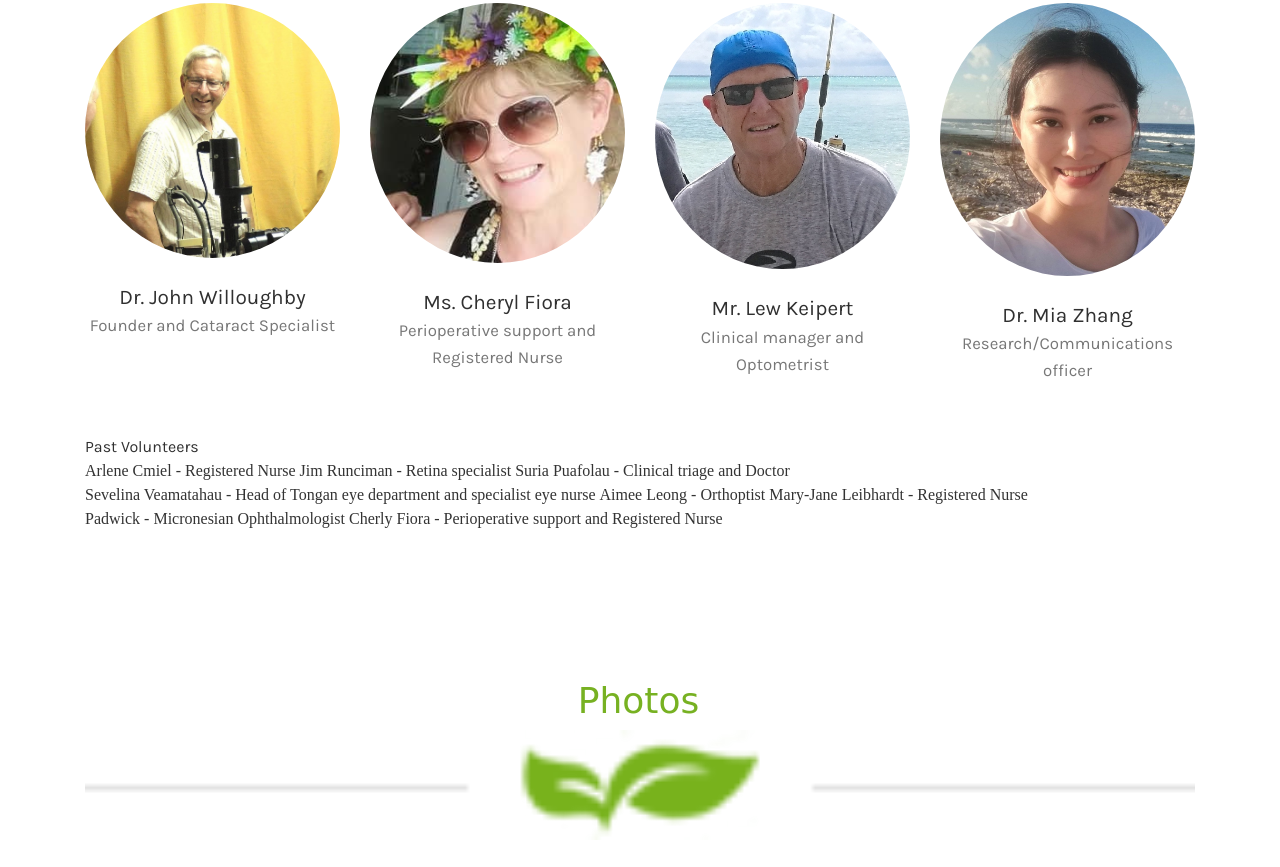
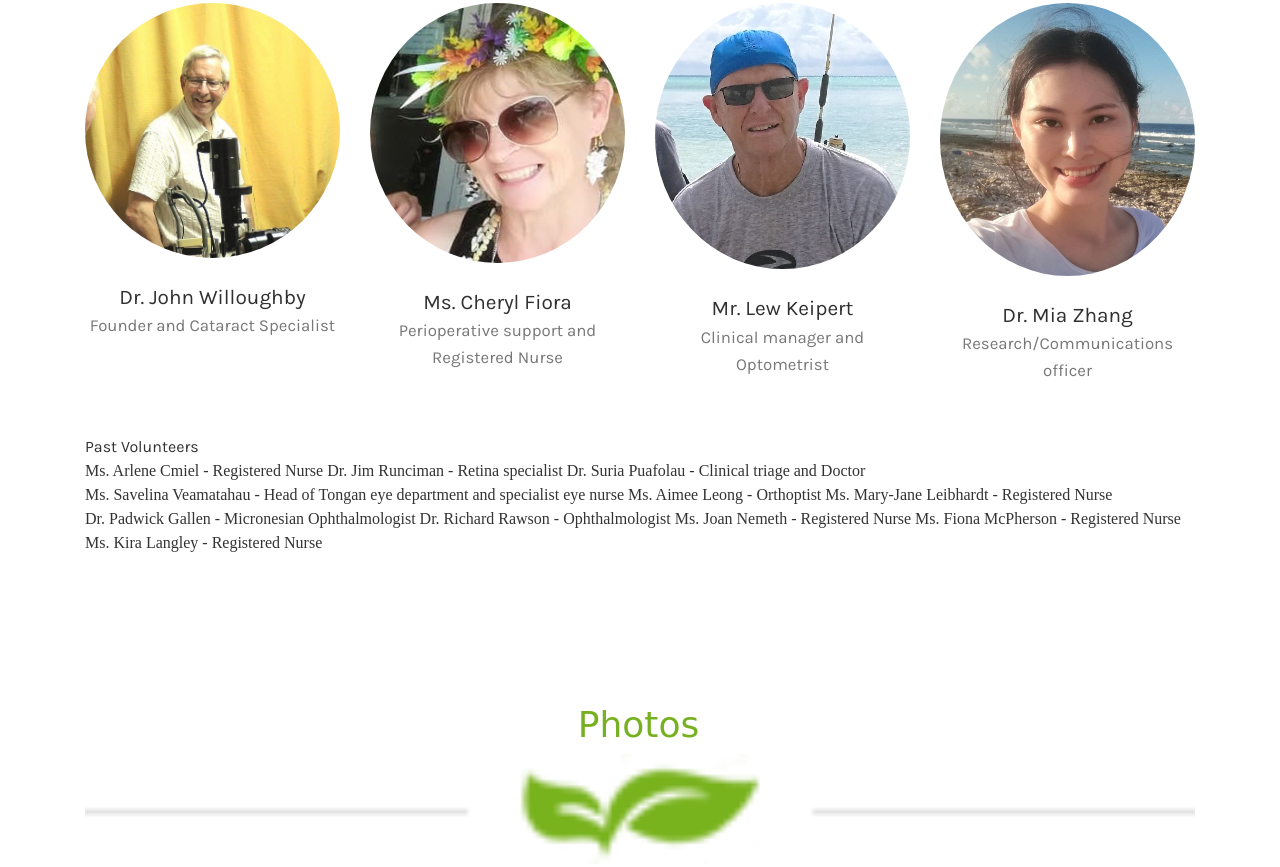
Before and after one commit to miazhangm/vision_of_islands, a website: page index.html in a window 1280 px wide. Shown: the part 1930-2797 px from the top of the page. Drawn offline with Linux system fonts and the light colour scheme; files that its build step writes are made by us from their sources.

Commit message:
added more volunteers

```diff
--- a/index.html
+++ b/index.html
@@ -200,14 +200,17 @@
           <div class="col-12 col-sm-12 col-lg-12">
             <h5>Past Volunteers</h5>
             <ul>
-                <li>Arlene Cmiel - Registered Nurse</li>
-                <li>Jim Runciman - Retina specialist</li>
-                <li>Suria Puafolau - Clinical triage and Doctor </li>
-                <li>Sevelina Veamatahau - Head of Tongan eye department and specialist eye nurse</li>
-                <li>Aimee Leong - Orthoptist</li>
-                <li>Mary-Jane Leibhardt - Registered Nurse</li>
-                <li>Padwick - Micronesian Ophthalmologist</li>
-                <li>Cherly Fiora - Perioperative support and Registered Nurse</li>
+                <li>Ms. Arlene Cmiel - Registered Nurse</li>
+                <li>Dr. Jim Runciman - Retina specialist</li>
+                <li>Dr. Suria Puafolau - Clinical triage and Doctor </li>
+                <li>Ms. Savelina Veamatahau - Head of Tongan eye department and specialist eye nurse</li>
+                <li>Ms. Aimee Leong - Orthoptist</li>
+                <li>Ms. Mary-Jane Leibhardt - Registered Nurse</li>
+                <li>Dr. Padwick Gallen - Micronesian Ophthalmologist</li>
+                <li>Dr. Richard Rawson - Ophthalmologist</li>
+                <li>Ms. Joan Nemeth - Registered Nurse</li>
+                <li>Ms. Fiona McPherson - Registered Nurse</li>
+                <li>Ms. Kira Langley - Registered Nurse</li>
             </ul>
           </div>
       </div>
```
Also changed, not shown: 3 other files.
